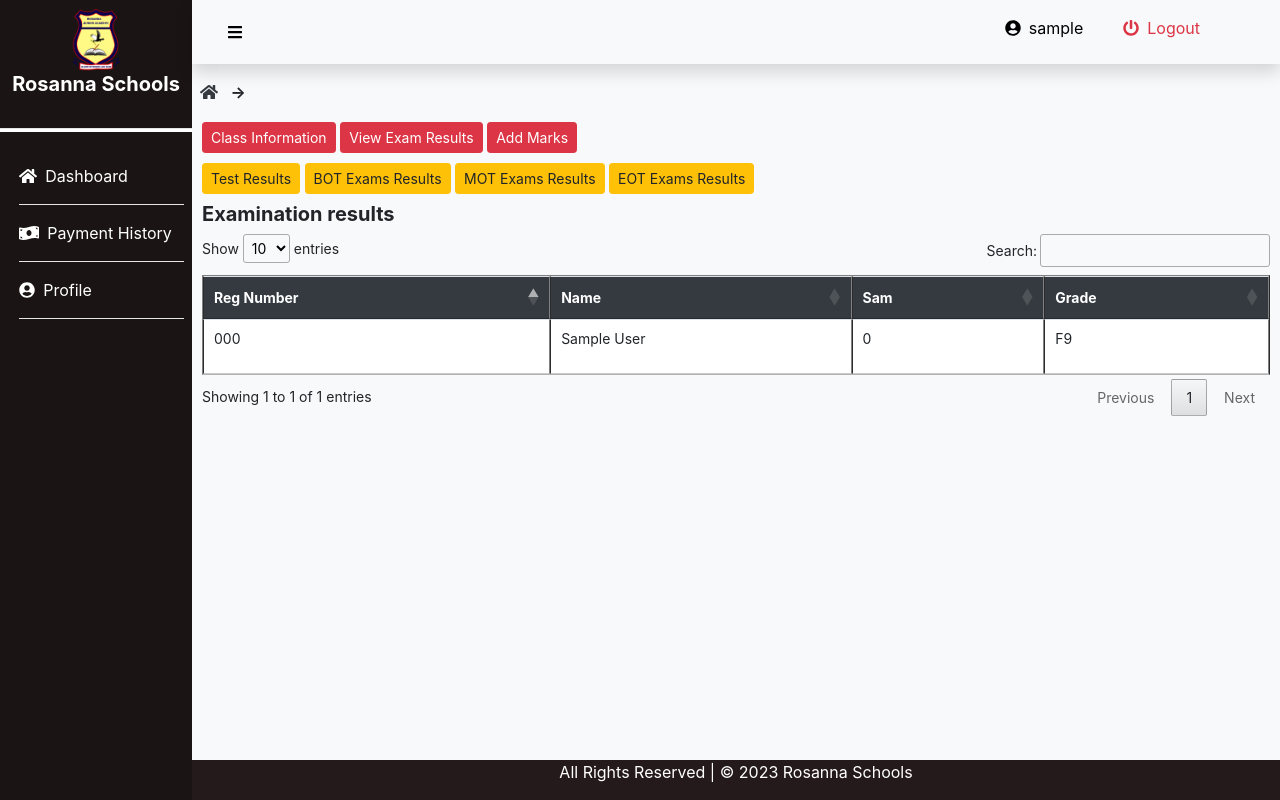
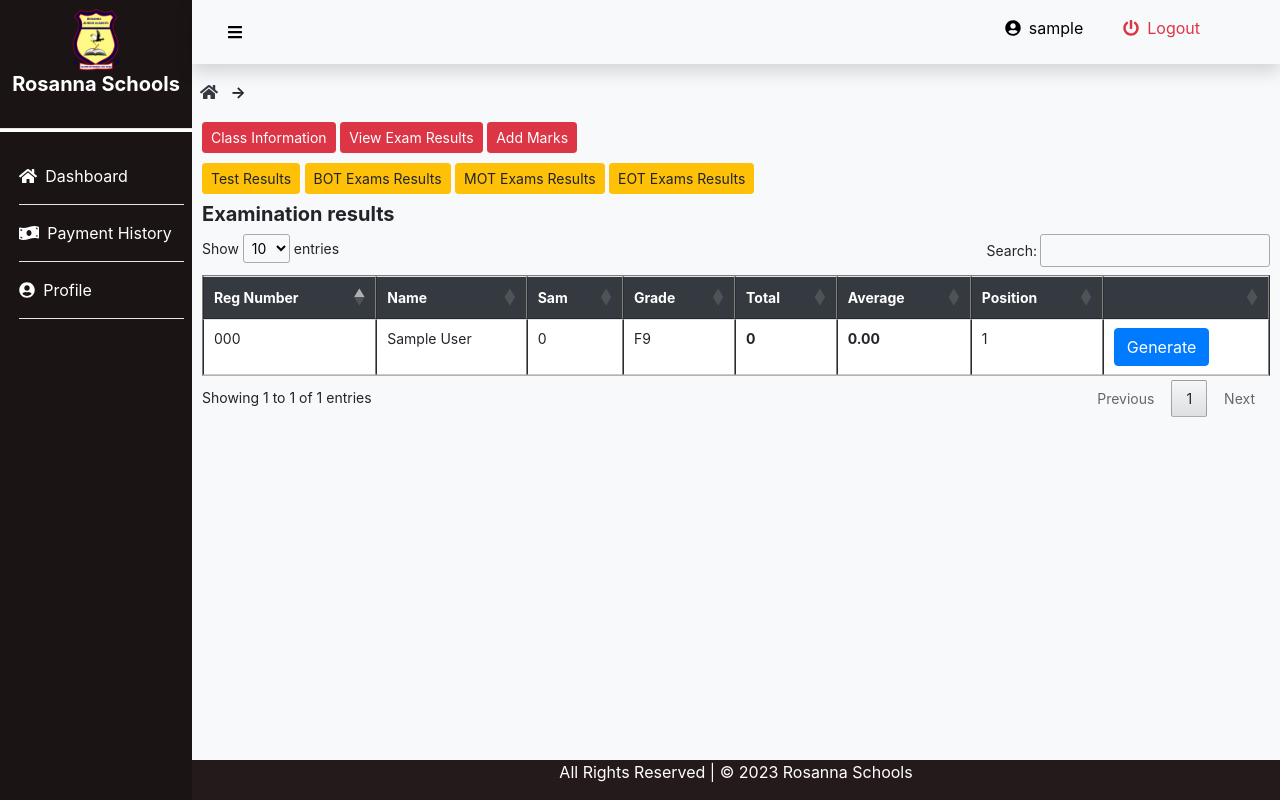
Before and after one commit to megateams/rosanna, a Django app: page /teacher/his_class/view_marks/1/1 in a window 1280 px wide. Run offline with Django 4.2, Linux system fonts and the light colour scheme; tables that the repository leaves empty hold one stand-in row (values such as "Sample post"); some libraries are stand-ins or nearby versions.

Commit message:
worked on the grading and positioning system

```diff
--- a/teacher/templates/teacher/marks/view_all_marks.html
+++ b/teacher/templates/teacher/marks/view_all_marks.html
@@ -32,8 +32,10 @@
                         <th>{{ subject.subjectname|slice:":3" }}</th>
                         <th>Grade</th>
                     {% endfor %}
-                    <!-- <th>Total</th>
-                    <th>Average</th> -->
+                    <th>Total</th>
+                    <th>Average</th>
+                    <th>Position</th>
+                    <th></th>
                 </tr>
             </thead>
             <tbody>
@@ -66,8 +68,12 @@
                                 {% endif %}
                             </td>
                         {% endfor %}
-                        <!-- <td><b>{{ total_average_marks }}</b></td>
-                        <td><b>{{ overall_average_mark|floatformat:2 }}</b></td> -->
+                        <td><b>{{ student.total_average_marks|floatformat:0 }}</b></td>
+                        <td><b>{{ student.final_average|floatformat:2 }}</b></td>
+                        <td>{{student.rank}}</td>
+                        <td>
+                            <button class="btn btn-primary generate-report" data-student="{{ student.pk }}">Generate</button>
+                        </td>
                     </tr>
                 {% endfor %}
             </tbody>
@@ -75,4 +81,13 @@
     </div>
 
 </div>
+<script src="https://code.jquery.com/jquery-3.6.0.min.js"></script>
+<script>
+    $(document).ready(function() {
+        $(".generate-report").click(function() {
+            var studentId = $(this).data("student");
+            window.location.href = `/teacher/report_card/${studentId}`;  // Replace with your URL pattern
+        });
+    });
+</script>
 {% endblock main %}
--- a/teacher/urls.py
+++ b/teacher/urls.py
@@ -22,4 +22,7 @@ urlpatterns = [
     path('teacher/class_details/<int:class_id>/<teacher_id>', views.class_details, name='Class Details'),
     path('teacher/his_class/<int:class_id>/<teacher_id>', views.his_class, name=''),
     path('teacher/class_details/addmarks/<int:class_id>/<teacher_id>/<subject_id>', views.addsubjectmarks, name= 'Add Subject marks'),
+
+    # generate report card
+    path('teacher/report_card/<student_id>', views.generate_report, name='Student report card'),
 ]
--- a/teacher/views.py
+++ b/teacher/views.py
@@ -1,7 +1,11 @@
 from django.shortcuts import render, redirect, HttpResponse,get_object_or_404
 from django.contrib import messages
 from frontend.models import Teachers, Schoolclasses, Subjects, Student, Mark
-
+from django.http import HttpResponse
+from django.template.loader import render_to_string
+import os
+from xhtml2pdf import pisa
+from django.conf import settings
 # Create your views here.
 
 # view for the login page
@@ -263,6 +267,7 @@ def his_class(request, class_id, teacher_id):
 
 # view marks
 
+
 def view_marks(request, class_id, teacher_id):
     # Retrieve the class and teacher objects based on the provided IDs
     schoolclass = get_object_or_404(Schoolclasses, classid=class_id)
@@ -273,6 +278,7 @@ def view_marks(request, class_id, teacher_id):
 
     # Get all subjects
     subjects = Subjects.objects.filter(schoolclasses=schoolclass)
+    subjects_count = Subjects.objects.filter(schoolclasses=schoolclass).count()
 
     mark_types = Mark.MARK_TYPES
     # Create a dictionary to hold the total and average marks for each subject for each student
@@ -282,6 +288,7 @@ def view_marks(request, class_id, teacher_id):
 
     for student in students:
         student_subjects_data = []
+        total_average_marks = 0  # Initialize total_average_marks for each student
         for subject in subjects:
             total_marks = 0
             marks_count = 0
@@ -293,6 +300,9 @@ def view_marks(request, class_id, teacher_id):
                 subjects_marks_count[subject] += 1
 
             average_marks = total_marks / marks_count if marks_count > 0 else 0
+            total_average_marks += average_marks
+            final_average = total_average_marks / subjects_count if marks_count > 0 else 0
+              # Accumulate average marks for the student
             student_subjects_data.append({
                 'subject': subject,
                 'total_marks': total_marks,
@@ -300,13 +310,17 @@ def view_marks(request, class_id, teacher_id):
             })
 
         subjects_marks_data[student] = student_subjects_data
-
+        student.total_average_marks = total_average_marks  # Store total average marks for the student
+        student.final_average = final_average
     # Calculate average marks for each subject across all students
     subjects_average_marks = {subject: total_marks / marks_count if marks_count > 0 else 0
                               for subject, total_marks in subjects_total_marks.items()}
+    # Sort the students based on their final average marks in descending order
+    students = sorted(students, key=lambda student: student.final_average, reverse=True)
 
-
-
+    # Assign ranks to students based on their position in the sorted list
+    for rank, student in enumerate(students, start=1):
+        student.rank = rank
     return render(request, 'teacher/marks/view_all_marks.html', {
         'schoolclass': schoolclass,
         'teacher': teacher,
@@ -319,7 +333,6 @@ def view_marks(request, class_id, teacher_id):
 
 
 # views.py
-
 def view_marks_by_marktype(request, class_id, teacher_id):
     schoolclass = Schoolclasses.objects.get(classid=class_id)
     teacher = Teachers.objects.get(teacherid=teacher_id)
@@ -356,3 +369,27 @@ def view_marks_by_marktype(request, class_id, teacher_id):
         'mark_types' :mark_types,
         'mark_type' :mark_type,
     })
+
+
+# generation of a report card
+
+def generate_report(request, student_id):
+   # Retrieve student and other data here
+    student = Student.objects.get(pk=student_id)
+
+    # Construct the URL for the image using STATIC_URL
+    image_url = request.build_absolute_uri(settings.STATIC_URL + 'images/rosannalogo.png')
+
+    # Render the report template
+    context = {
+        "student": student,
+        "image_url": image_url,  # Pass the image URL to the template
+    }
+    html = render_to_string("teacher/reports/report_card.html", context)
+    response = HttpResponse(content_type="application/pdf")
+    response["Content-Disposition"] = 'filename="report.pdf"'
+
+    # Generate PDF using xhtml2pdf
+    pisa_status = pisa.CreatePDF(html, dest=response)
+
+    return response
```
Also changed, not shown: teacher/templates/teacher/reports/report_card.html (added, +71 -0 lines).
